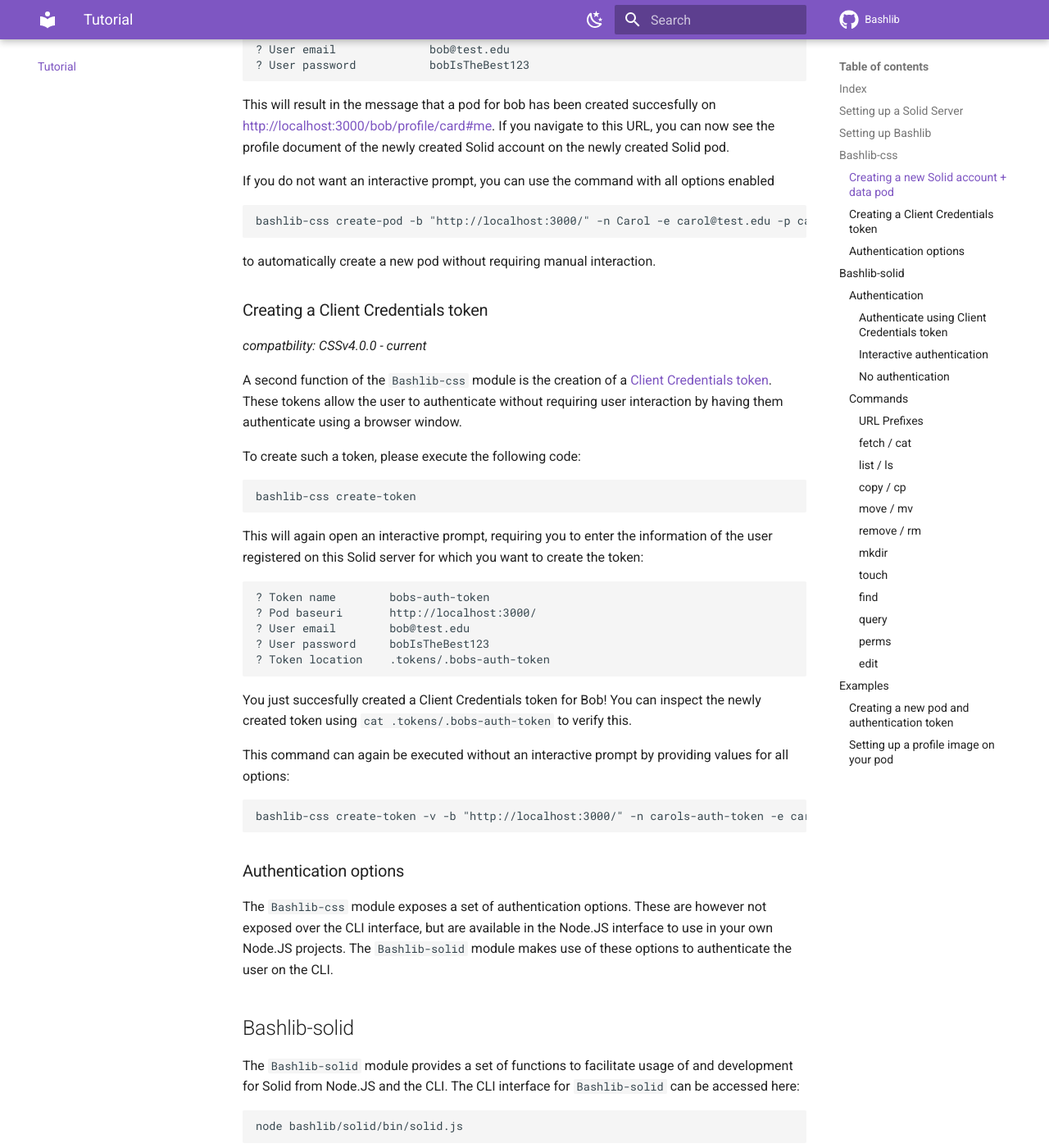
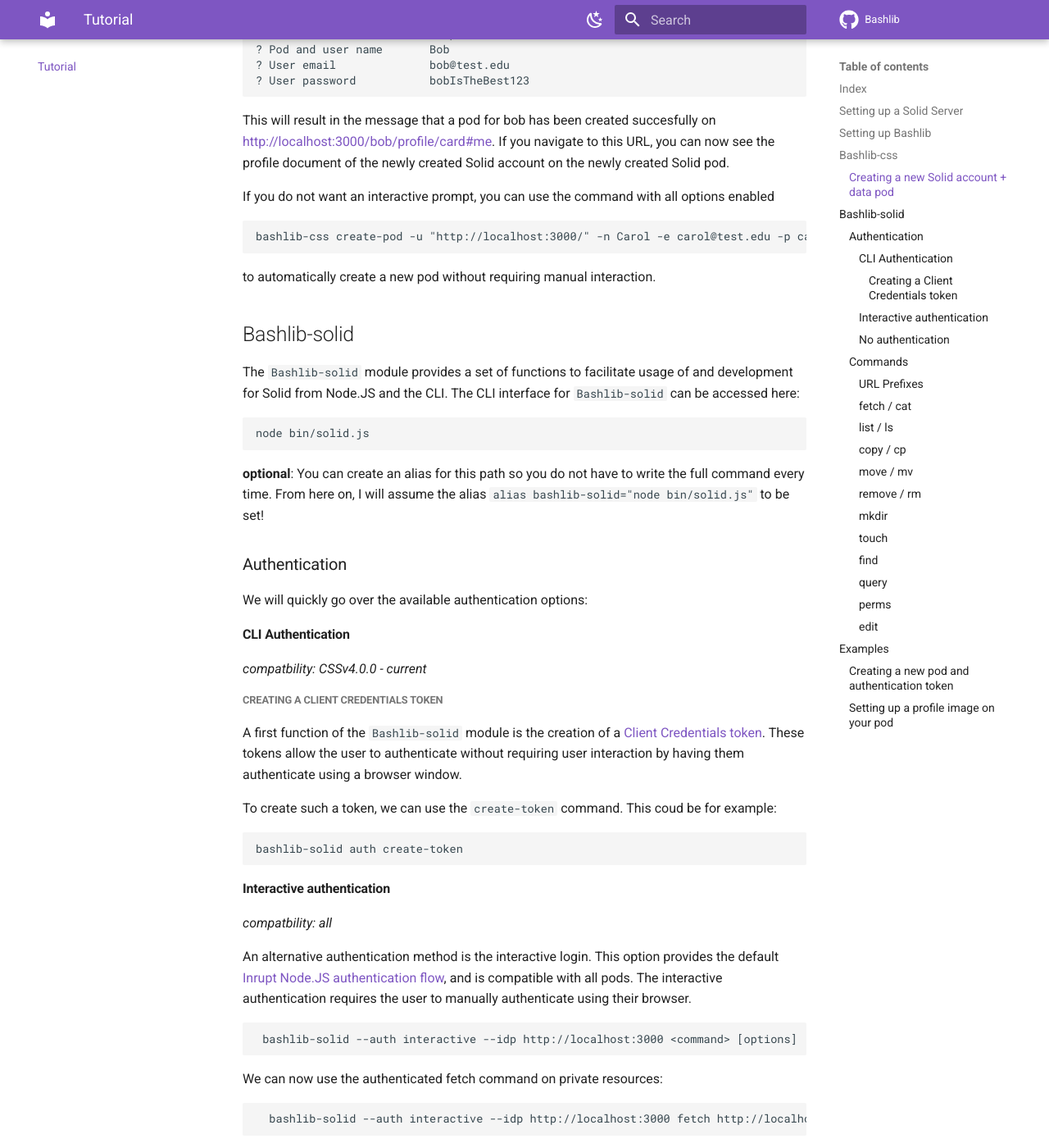
Before and after one commit to SolidLabResearch/Bashlib, an MkDocs documentation site: the page built from documentation/markdown/tutorial.md, in a window 1280 px wide and 1400 px high, scrolled down 3135 px. Shown: the whole window at 82% size. Built offline with MkDocs 1.6.1 and Material for MkDocs 9.7.7, drawn with Linux system fonts in a browser that asks for light colours; comment, search, counter and statistics services are not loaded; the version menu is left out; some of the changed text lies outside the part shown.

Commit message:
no major changes

````diff
--- a/documentation/markdown/tutorial.md
+++ b/documentation/markdown/tutorial.md
@@ -5,9 +5,9 @@
 
 **Used aliases in this document:**
 All aliases are calculated from the root of the cloned bashlib repo.
-  - bashlib-css  - `alias bashlib-css="node bashlib/css/bin/css.js"`
-  - bashlib-solid  - `alias bashlib-solid="node bashlib/solid/bin/solid.js"`
-  - bashlib-auth - `alias bashlib-auth="node bashlib/solid/bin/solid.js --auth token -t .tokens/.bobs-auth-token"`
+  - bashlib-css  - `alias bashlib-css="node bin/solid-dev.js"`
+  - bashlib-solid  - `alias bashlib-solid="node bin/solid.js"`
+  - bashlib-auth - `alias bashlib-auth="node bin/solid.js --auth token -t .tokens/.bobs-auth-token"`
 Feel free to use a different authentication scheme for the `bashlib-auth` alias.
 
 
@@ -21,7 +21,7 @@
     - [Creating a Client Credentials token](#creating-a-client-credentials-token)
     - [Authentication options](#authentication-options)
   - [Bashlib-solid](#bashlib-solid)
-    - [Authentication](#authentication)
+    - [Authentication](tutorial.md#authentication)
       - [Authenticate using Client Credentials token](#authenticate-using-client-credentials-token)
       - [Interactive authentication](#interactive-authentication)
       - [No authentication](#no-authentication)
@@ -63,30 +63,32 @@
 You do not have to do anything on this screen for now!
 
 ## Setting up Bashlib
-To setup the `Bashlib` library, we execute the following code:
+To set up the `Bashlib` library, we execute the following code:
 ```
 git clone https://github.com/SolidLabResearch/Bashlib.git
 cd Bashlib
-bash setup.sh
+npm install
+npm run build
 ```
+
 This code does the setup for Bashlib, and installs the available modules.
-Your `Bashlib` library is now setup and ready to use!
+Your `Bashlib` library is now set up and ready to use!
 
 
 ## Bashlib-css
 To start with `Bashlib`, we first take a look at the `Bashlib-css` module.
-The `Bashlib-css` module gives a set of functions specifically designed for the Community Solid Server.
+This module gives a set of functions specifically designed for the Community Solid Server.
 It handles functionality that is currently not included in the spec for Solid and may vary between implementations of the Solid specification.
 The CLI interface for `Bashlib-css` can be accessed here:
 ```
-node bashlib/css/bin/css.js
+node bin/solid-dev.js
 ```
-**optional:** You can create an alias for this path so you do not have to write the full command every time. From here on, I will assume the alias `alias bashlib-css="node bashlib/css/bin/css.js"` to be set!
+**optional:** You can create an alias for this path so you do not have to write the full command every time. From here on, I will assume the alias `alias bashlib-css="node bin/solid-dev.js"` to be set!
 ### Creating a new Solid account + data pod
 *compatbility: CSSv2.0.0 - current*
 
 A first function of the `Bashlib-css` module is the creation of a new Solid-account and accompanying data pod on a CSS instance.
-This serves as an to having to use the browser interface to register a new user, which can be found on [http://localhost:3000/idp/register/](http://localhost:3000/idp/register/).
+This serves as an alternative to having to use the browser interface to register a new user; which can be found on [http://localhost:3000/idp/register/](http://localhost:3000/idp/register/).
 
 To create a new Solid account and pod, please execute the following code:
 ```
@@ -105,62 +107,60 @@
 
 If you do not want an interactive prompt, you can use the command with all options enabled
 ```
-bashlib-css create-pod -b "http://localhost:3000/" -n Carol -e carol@test.edu -p carolIsTheBest123
+bashlib-css create-pod -u "http://localhost:3000/" -n Carol -e carol@test.edu -p carolIsTheBest123
 ```
 to automatically create a new pod without requiring manual interaction.
-
-
-### Creating a Client Credentials token
-*compatbility: CSSv4.0.0 - current*
-
-A second function of the `Bashlib-css` module is the creation of a [Client Credentials token](https://github.com/CommunitySolidServer/CommunitySolidServer/blob/main/documentation/client-credentials.md).
-These tokens allow the user to authenticate without requiring user interaction by having them authenticate using a browser window.
-
-To create such a token, please execute the following code:
-```
-bashlib-css create-token
-```
-
-This will again open an interactive prompt, requiring you to enter the information of the user registered on this Solid server for which you want to create the token:
-```
-? Token name        bobs-auth-token
-? Pod baseuri       http://localhost:3000/
-? User email        bob@test.edu
-? User password     bobIsTheBest123
-? Token location    .tokens/.bobs-auth-token
-```
-
-You just succesfully created a Client Credentials token for Bob!
-You can inspect the newly created token using `cat .tokens/.bobs-auth-token` to verify this.
-
-This command can again be executed without an interactive prompt by providing values for all options:
-```
-bashlib-css create-token -v -b "http://localhost:3000/" -n carols-auth-token -e carol@test.edu -p carolIsTheBest123 -o .tokens/.carols-auth-token
-```
-
-### Authentication options
-The `Bashlib-css` module exposes a set of authentication options.
-These are however not exposed over the CLI interface, but are available in the Node.JS interface to use in your own Node.JS projects.
-The `Bashlib-solid` module makes use of these options to authenticate the user on the CLI.
-
 
 ## Bashlib-solid
 The `Bashlib-solid` module provides a set of functions to facilitate usage of and development for Solid from Node.JS and the CLI.
 The CLI interface for `Bashlib-solid` can be accessed here:
 ```
-node bashlib/solid/bin/solid.js
+node bin/solid.js
 ```
-**optional**: You can create an alias for this path so you do not have to write the full command every time. From here on, I will assume the alias `alias bashlib-solid="node bashlib/solid/bin/solid.js"` to be set!
+**optional**: You can create an alias for this path so you do not have to write the full command every time. From here on, I will assume the alias `alias bashlib-solid="node bin/solid.js"` to be set!
 
 ### Authentication
-Authentication in the `Bashlib-solid` module is done using the authentication options exposed by the `Bashlib-css` module.
 We will quickly go over the available authentication options:
 
+#### CLI Authentication
+*compatbility: CSSv4.0.0 - current*
 
+##### Creating a Client Credentials token
+A first function of the `Bashlib-solid` module is the creation of a [Client Credentials token](https://github.com/CommunitySolidServer/CommunitySolidServer/blob/main/documentation/markdown/usage/client-credentials.md).
+These tokens allow the user to authenticate without requiring user interaction by having them authenticate using a browser window.
+
+To create such a token, we can use the `create-token` command. This coud be for example:
+```
+bashlib-solid auth create-token
+```
+
+<!--
+#### Creating a Client Credentials token
+*compatbility: CSSv4.0.0 - current*
+
+To create such a token, please execute the following code:
+```
+bashlib-solid auth create-token
+```
+
+This will again open an interactive prompt, requiring you to enter the information of the user registered on this Solid server for which you want to create the token:
+```
+? Pod baseuri       http://localhost:3000/
+? User email        bob@test.edu
+? User password     bobIsTheBest123
+```
+
+You just succesfully created a Client Credentials token for Bob! All of the information about this token can be found in at the following location: `~/.solid/.bashlibconfig`
+
+This command can also be executed without an interactive prompt by providing values for all options:
+```
+bashlib-solid auth create-token -b "http://localhost:3000/" -n carols-auth-token -e carol@test.edu -p carolIsTheBest123
+```
 
 #### Authenticate using Client Credentials token
 *compatbility: CSSv4 - current*
-We can now use the client credentials token we made in [the previous step](#creating-a-client-credentials-token) to authenticate our user from the CLI. We can do this using the following authentication options:
+
+We can now use the client credentials token we made in [the previous step](#creating-a-new-pod-and-authentication-token) to authenticate our user from the CLI. We can do this using the following authentication options:
 ```
  bashlib-solid --auth token <command> [options]
 ```
@@ -173,7 +173,7 @@
 
 **note: This method of authentication is restricted to pods hosted on a Community Solid Server instance of v4.0.0 and later. If you have another provider, please use the interactive login option described below.**
 
-
+ -->
 
 #### Interactive authentication
 *compatbility: all*
@@ -480,7 +480,7 @@
 ### Creating a new pod and authentication token
 *compatibility CSSv4 - current*
 
-First, we need to have a Community Solid Server instance running. More info on how to setup a Community Solid Server can be found [here](https://github.com/CommunitySolidServer/CommunitySolidServer).
+First, we need to have a Community Solid Server instance running. More info on how to setup a Community Solid Server can be found [here](https://github.com/CommunitySolidServer/tutorials/blob/main/getting-started.md).
 
 First, we create a new pod on our running CSS instance.
 For this we run the `create-pod` command:
````
Also changed, not shown: other parts of documentation/markdown/tutorial.md (+3 -3 lines), todo.md (+12 -1 lines), README.md, 1 other file.
